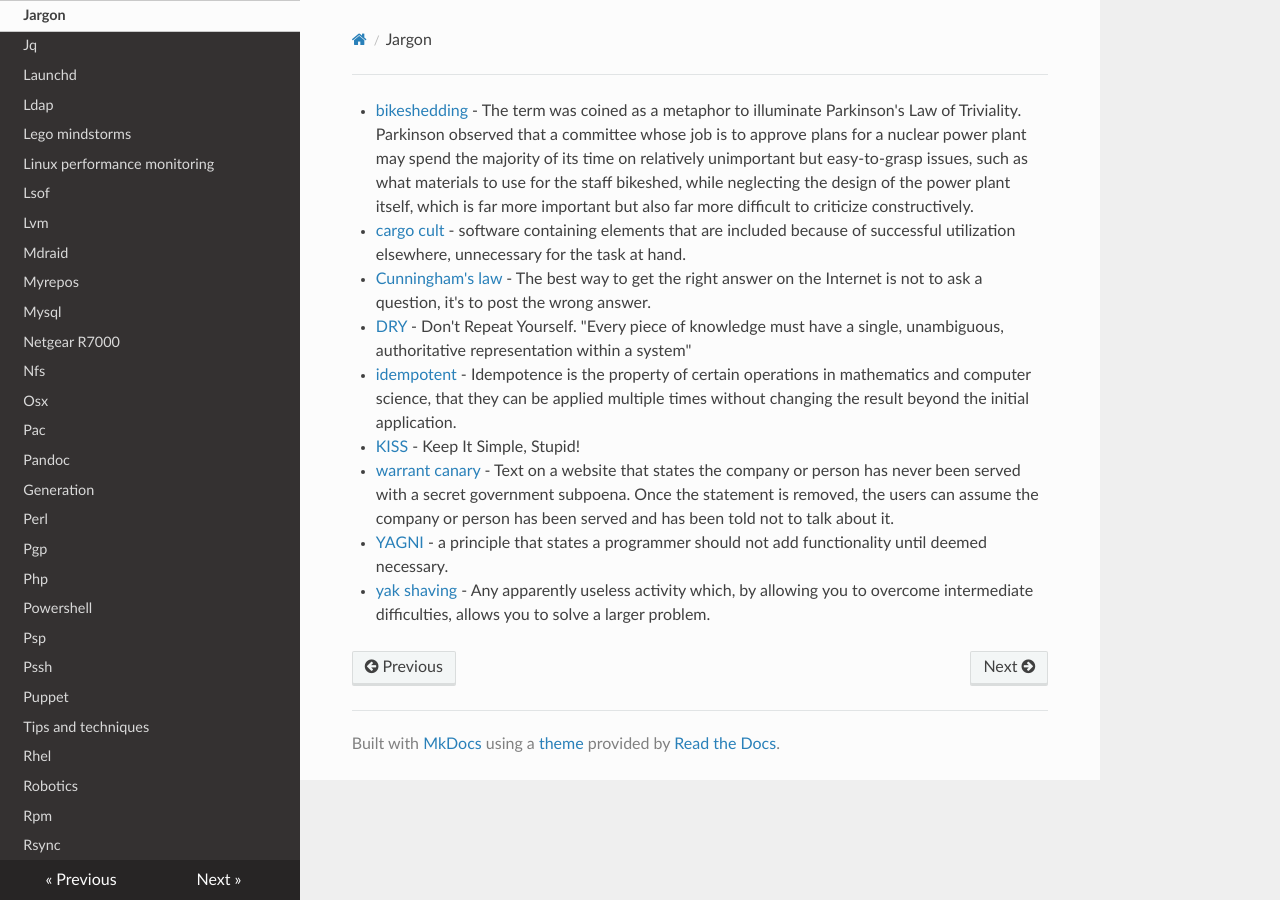
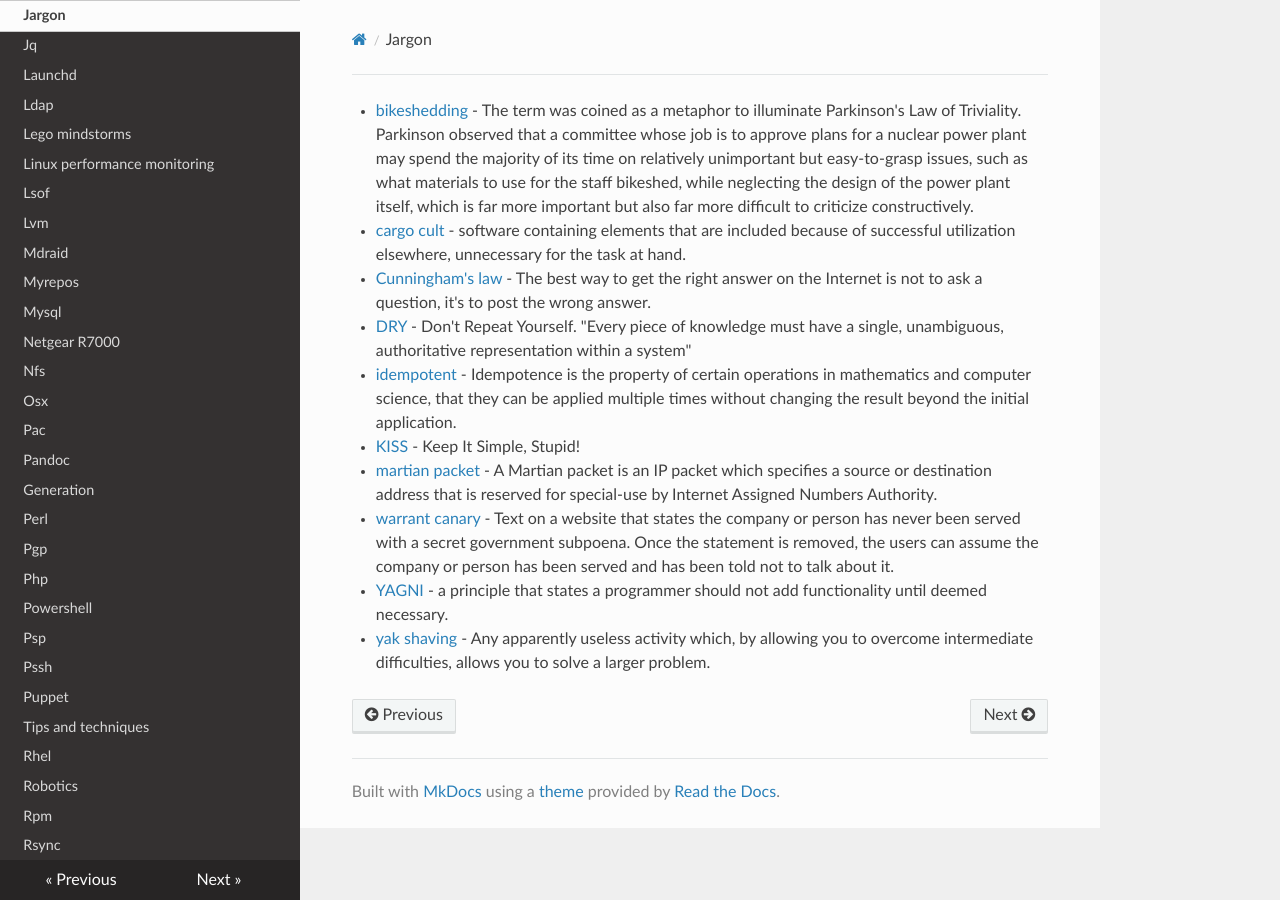
Before and after one commit to lando-cal/tech-notes, an MkDocs documentation site: the page built from docs/jargon.md, in a window 1280 px wide. Built offline with MkDocs 1.6.1, drawn with Linux system fonts in a browser that asks for light colours; nearby versions of some CDN libraries.

Commit message:
Add martian packet

```diff
--- a/docs/jargon.md
+++ b/docs/jargon.md
@@ -4,6 +4,7 @@
 - [DRY](https://en.wikipedia.org/wiki/Don%27t_repeat_yourself) - Don't Repeat Yourself. "Every piece of knowledge must have a single, unambiguous, authoritative representation within a system"
 - [idempotent](https://en.wikipedia.org/wiki/Idempotence) - Idempotence is the property of certain operations in mathematics and computer science, that they can be applied multiple times without changing the result beyond the initial application.
 - [KISS](https://en.wikipedia.org/wiki/KISS_principle) - Keep It Simple, Stupid!
+- [martian packet](https://en.wikipedia.org/wiki/Martian_packet) - A Martian packet is an IP packet which specifies a source or destination address that is reserved for special-use by Internet Assigned Numbers Authority.
 - [warrant canary](https://en.wikipedia.org/wiki/Warrant_canary) - Text on a website that states the company or person has never been served with a secret government subpoena. Once the statement is removed, the users can assume the company or person has been served and has been told not to talk about it.
 - [YAGNI](https://en.wikipedia.org/wiki/You_aren%27t_gonna_need_it) - a principle that states a programmer should not add functionality until deemed necessary.
 - [yak shaving](https://en.wiktionary.org/wiki/yak_shaving) - Any apparently useless activity which, by allowing you to overcome intermediate difficulties, allows you to solve a larger problem.
```
